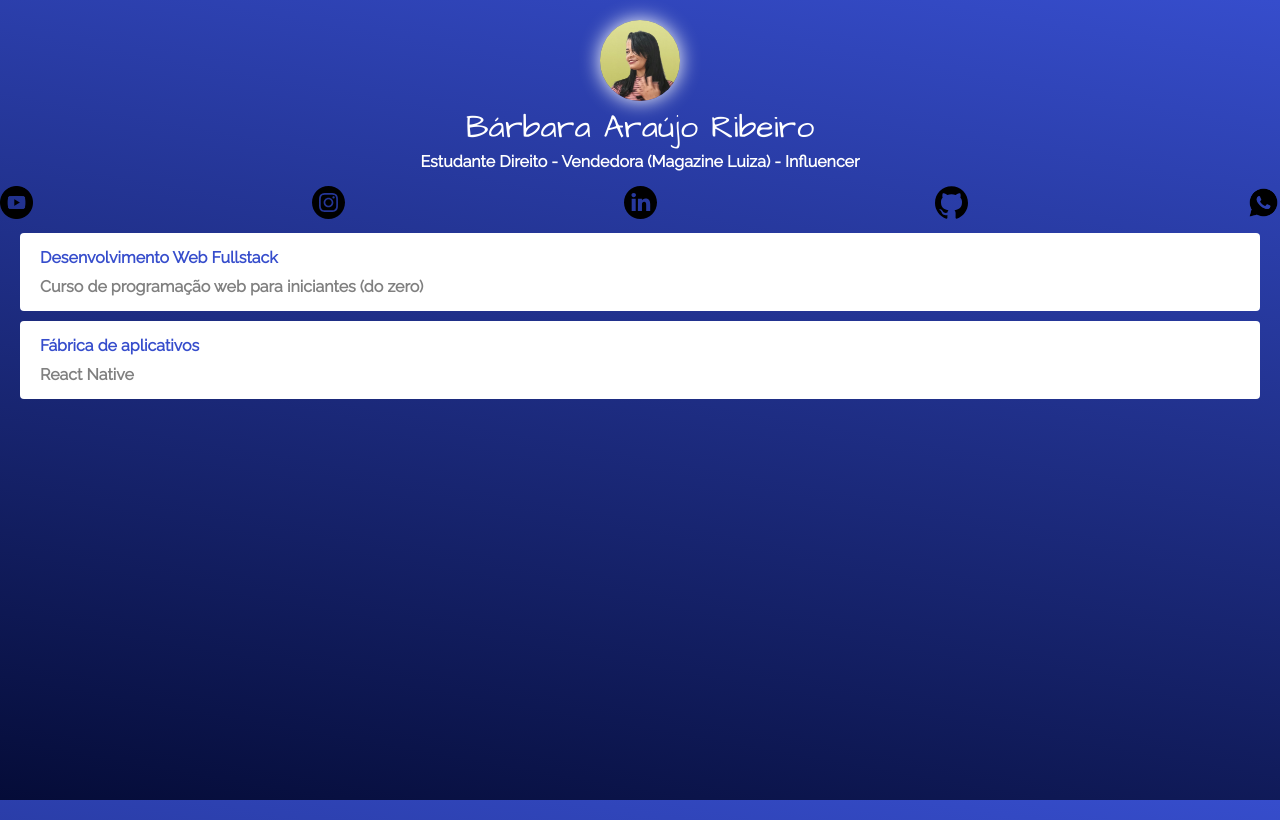
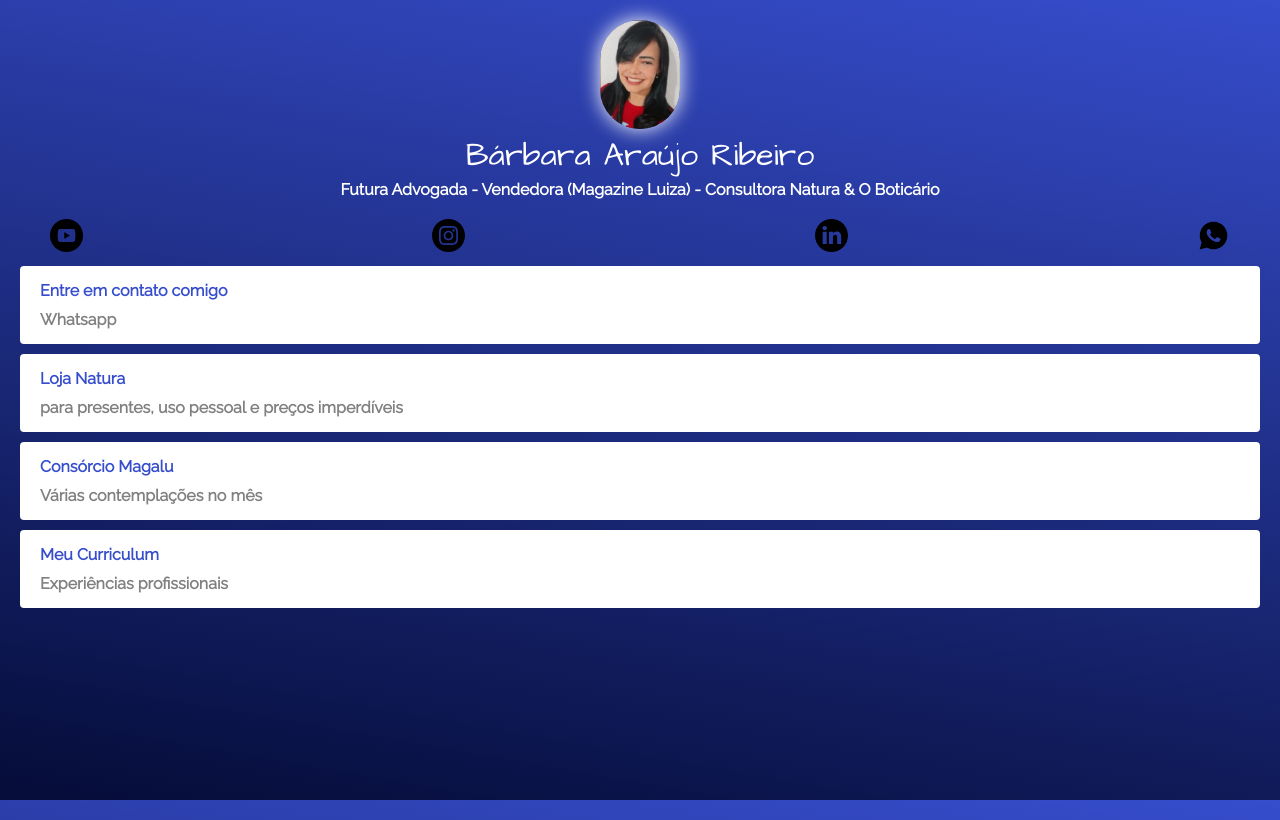
Before and after one commit to renansbernardo/renansbernardo.github.io, a plain HTML site: page linktree-barbara/index.html in a window 1280 px wide. Drawn offline with Linux system fonts and the light colour scheme.

Commit message:
Add files via upload

```diff
--- a/linktree-barbara/css/style.css
+++ b/linktree-barbara/css/style.css
@@ -15,7 +15,7 @@ body {
 
 .avatar {
     width: 80px;
-    border-radius: 50px;
+    border-radius: 40px;
     border: 3px white;
     box-shadow: 0 0 20px;
 }
@@ -41,7 +41,9 @@ h2 {
     display: flex;
     justify-content: space-between;
     list-style: none;
-    margin-top: 15px;
+    margin-right:50px;
+    margin-left: 50px;
+    margin-top: 20px;
 }
 
 .social img {
--- a/linktree-barbara/index.html
+++ b/linktree-barbara/index.html
@@ -23,9 +23,9 @@
 </head>
 <body>
     <div class="profile">
-        <img src="img/barbara.jpg" alt="Bárbara" class= "avatar">
+        <img src="img/barbara3.jpg" alt="Bárbara" class= "avatar">
         <h1> Bárbara Araújo Ribeiro</h1>
-        <h2>Estudante Direito - Vendedora (Magazine Luiza) - Influencer</h2>
+        <h2>Futura Advogada - Vendedora (Magazine Luiza) - Consultora Natura & O Boticário</h2>
     </div>
     <ul class="social">
         <li>
@@ -34,7 +34,7 @@
         </a>
         </li>
         <li>
-            <a href="">
+            <a href="https://www.instagram.com/barbara_ribeiro26/">
             <img src="img/insta.svg" alt="Instagram">
         </a>
         </li>
@@ -44,12 +44,7 @@
             </a>
         </li>
         <li>
-            <a href="">
-                <img src="img/github.svg" alt="Github">
-            </a>
-        </li>
-        <li>
-            <a href="https://wa.me/5575991902764">
+            <a href="https://wa.me/5575983371242?text=Olá%20Bárbara,%20tudo%20bem?">
                 <img src="img/whatsapp.png" alt="Whatsapp">
             </a>
         </li>
@@ -60,13 +55,23 @@
     <ul class="links-list">
         <li>
             <a href="">
-                Desenvolvimento Web Fullstack
-                <span>Curso de programação web para iniciantes (do zero)</span>
+                Entre em contato comigo
+                <span>Whatsapp</span>
             </a>
         </li>
         <li>
             <a href="">
-                 Fábrica de aplicativos <span>React Native</span>
+                Loja Natura <span>para presentes, uso pessoal e preços imperdíveis</span>
+            </a>
+        </li>
+        <li>
+            <a href="">
+                Consórcio Magalu <span>Várias contemplações no mês</span>
+            </a>
+        </li>
+        <li>
+            <a href="">
+                Meu Curriculum <span>Experiências profissionais</span>
             </a>
         </li>
     </ul>
```
Also changed, not shown: linktree-barbara/img/barbara2.jpg (added), linktree-barbara/img/barbara3.jpg (added).
